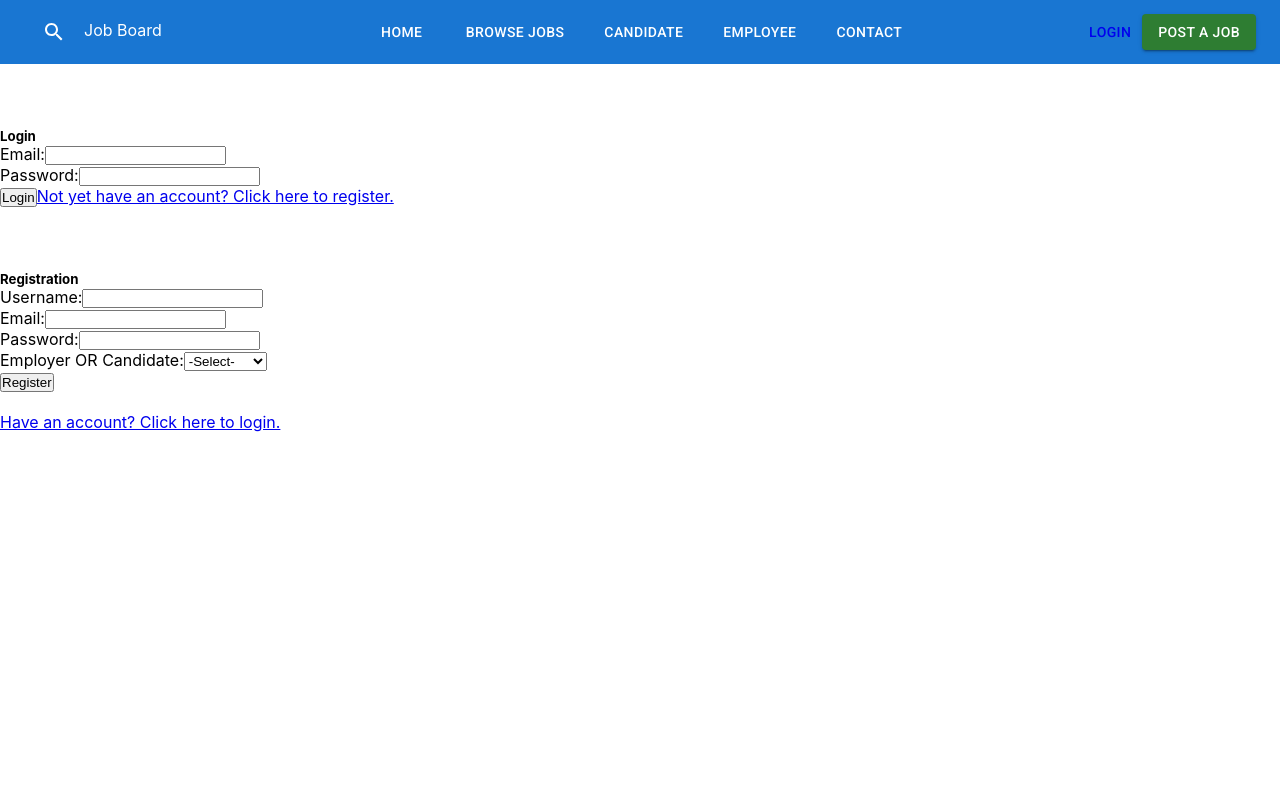
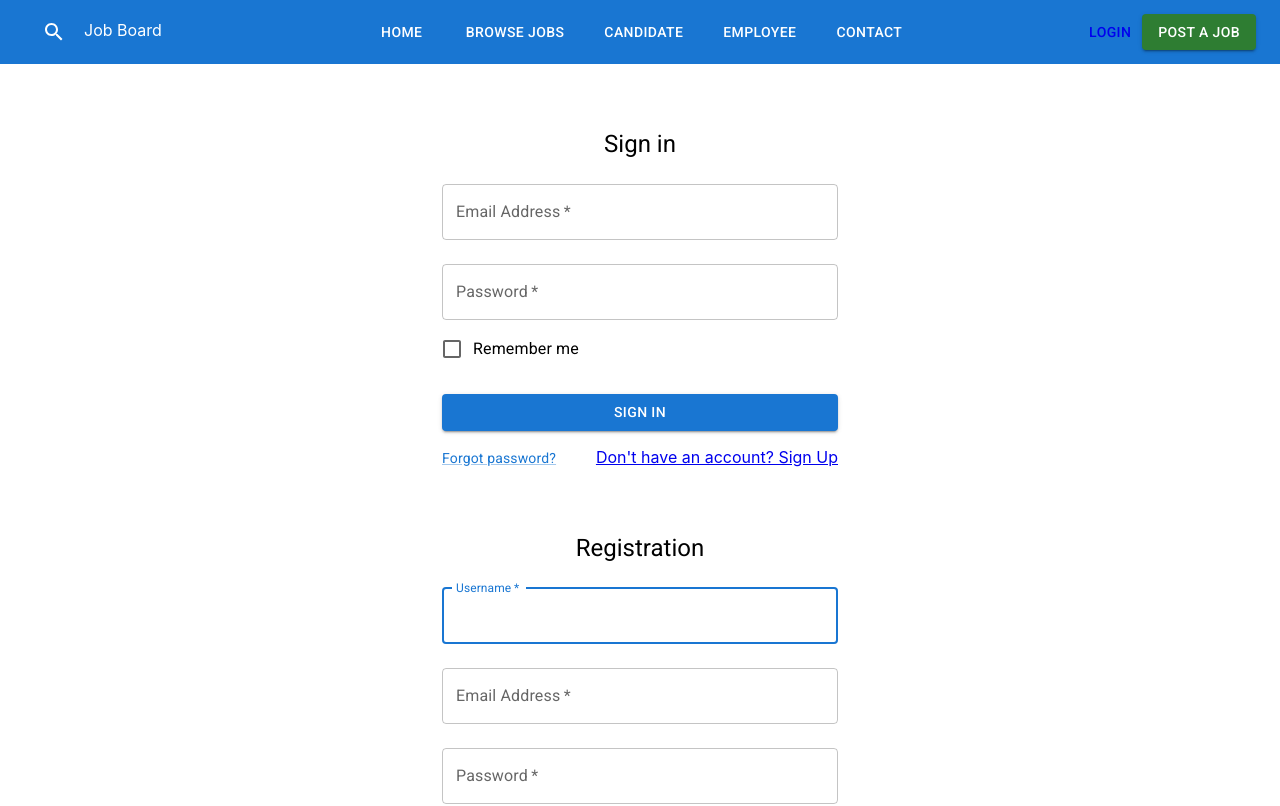
Before and after one commit to Viateur-akimana/Job-portal-app, a React (Create React App) app: page /login-register in a window 1280 px wide. Shown: the top 806 px of the page. Built offline with nearby package versions, Linux system fonts and the light colour scheme.

Commit message:
making user friendly ui

```diff
--- a/src/components/auth/Login.jsx
+++ b/src/components/auth/Login.jsx
@@ -1,15 +1,16 @@
 import React, { useState } from "react";
-import "../../assets/css/styles.css";
+import { Container, Box, Typography, TextField, FormControlLabel, Checkbox, Button, Grid, Link } from "@mui/material"; // Import Material-UI components
 import axios from "axios";
-import { useNavigate, Link } from "react-router-dom";
+import { useNavigate, Link as RouterLink } from "react-router-dom";
 
 const Login = ({ onLogin }) => {
   const [email, setEmail] = useState("");
   const [password, setPassword] = useState("");
-  const [error, setError] = useState("");
   const navigate = useNavigate();
 
-  const handleLogin = async () => {
+  const handleSubmit = async (e) => {
+    e.preventDefault(); // Prevent default form submission
+
     try {
       const response = await axios.post('http://localhost:3000/api/auth/login', {
         email: email,
@@ -26,49 +27,79 @@ const Login = ({ onLogin }) => {
         alert('Login Successful!');
         navigate('/');
       } else {
-        setError('Invalid credentials');
+        // Handle error if needed
       }
     } catch (error) {
       console.error('Error during login:', error);
-      setError('Error during login. Please try again later.');
+      // Handle error if needed
     }
   };
 
   return (
-    <div className="container mt-5">
-      <div className="card border-primary margin-top">
-        <div className="card-header bg-primary text-white">
-          <h5 className="card-title">Login</h5>
-        </div>
-        <div className="card-body">
-          <div className="mb-3">
-            <label className="form-label">Email:</label>
-            <input
-              type="email"
-              className="form-control"
+    <Container component="main" maxWidth="xs">
+      <Box
+        sx={{
+          marginTop: 8,
+          display: "flex",
+          flexDirection: "column",
+          alignItems: "center",
+        }}
+      >
+        <Typography component="h1" variant="h5">
+          Sign in
+        </Typography>
+        <Box component="form" onSubmit={handleSubmit} noValidate sx={{ mt: 1 }}>
+          <TextField
+            margin="normal"
+            required
+            fullWidth
+            id="email"
+            label="Email Address"
+            name="email"
+            autoComplete="email"
+            autoFocus
             value={email}
             onChange={(e) => setEmail(e.target.value)}
           />
-          </div>
-          <div className="mb-3">
-            <label className="form-label">Password:</label>
-            <input
+          <TextField
+            margin="normal"
+            required
+            fullWidth
+            name="password"
+            label="Password"
             type="password"
-              className="form-control"
+            id="password"
+            autoComplete="current-password"
             value={password}
             onChange={(e) => setPassword(e.target.value)}
           />
-          </div>
-          <button className="btn btn-primary" onClick={handleLogin}>
-            Login
-          </button>
-          <Link to="/register" className="mt-3">
-            Not yet have an account? Click here to register.
+          <FormControlLabel
+            control={<Checkbox value="remember" color="primary" />}
+            label="Remember me"
+          />
+          <Button
+            type="submit"
+            fullWidth
+            variant="contained"
+            sx={{ mt: 3, mb: 2 }}
+          >
+            Sign In
+          </Button>
+          <Grid container>
+            <Grid item xs>
+              <Link href="#" variant="body2">
+                Forgot password?
               </Link>
-          {error && <h3 className="text-danger text-size">{error}</h3>}
-        </div>
-      </div>
-    </div>
+            </Grid>
+            <Grid item>
+              <RouterLink to="/register" variant="body2">
+                {"Don't have an account? Sign Up"}
+              </RouterLink>
+            </Grid>
+          </Grid>
+        </Box>
+      </Box>
+    </Container>
   );
 };
 
--- a/src/components/auth/Register.jsx
+++ b/src/components/auth/Register.jsx
@@ -1,139 +1,114 @@
 import React, { useState } from "react";
-import "../../assets/css/styles.css";
+import { Container, Box, Typography, TextField, FormControlLabel, Checkbox, Button, Grid, Link } from "@mui/material"; // Import Material-UI components
 import axios from "axios";
-import { Link, useNavigate} from "react-router-dom";
+import { useNavigate, Link as RouterLink } from "react-router-dom";
 
 const Register = () => {
-  const navigate= useNavigate()
-
-  const [data, setData] = useState({
-    username: "",
-    email: "", // Added email field
-    password: "",
-    role: "",
-  });
+  const [username, setUsername] = useState("");
+  const [email, setEmail] = useState("");
+  const [password, setPassword] = useState("");
   const [successMessage, setSuccessMessage] = useState(null);
-  const [errors,setErrors] = useState({})
-
-  const handleChange = (e) => {
-    setData({ ...data, [e.target.name]: e.target.value });
-  };
+  const [errorMessage, setErrorMessage] = useState(null);
+  const navigate = useNavigate();
 
   const handleSubmit = async (e) => {
     e.preventDefault();
 
     try {
-      const response = await axios.post(
-        "http://localhost:3000/api/auth/register",
-        data
-      );
+      const response = await axios.post("http://localhost:3000/api/auth/register", {
+        username,
+        email,
+        password
+      });
 
       if (response.data.success) {
         setSuccessMessage("Registration successful! You can now log in.");
-        setErrors(null);
-        navigate('/login');
+        setErrorMessage(null);
+        navigate("/login");
       } else {
         setSuccessMessage(null);
-        if (response.data.errors && response.data.errors.role) {
-          setErrors({ role: response.data.errors.role.message });
-        } else {
-          setErrors(
-            response.data.message ||
-              "Registration failed. Please check your information."
-          );
-        }
+        setErrorMessage(response.data.message || "Registration failed. Please check your information.");
       }
     } catch (error) {
-      console.log(error);
+      console.error('Error during registration:', error);
       setSuccessMessage(null);
-      setErrors("Error during registration. Please try again.");
-
-
+      setErrorMessage("Error during registration. Please try again.");
     }
   };
 
   return (
-    <div className="container mt-5">
-      <div className="card border-primary margin-top">
-        <div className="card-header bg-primary text-white">
-          <h5 className="card-title">Registration</h5>
-        </div>
-        <div className="card-body">
-        {errors.general && <h3 className="text-danger text-size">{errors.general}</h3>}
-          {successMessage && <p className="text-success">{successMessage}</p>}
-          <form onSubmit={handleSubmit}>
-            <div className="mb-3">
-              <label className="form-label" htmlFor="username">
-                Username:
-              </label>
-              <input
-                type="text"
-                className="form-control"
+    <Container component="main" maxWidth="xs">
+      <Box
+        sx={{
+          marginTop: 8,
+          display: "flex",
+          flexDirection: "column",
+          alignItems: "center",
+        }}
+      >
+        <Typography component="h1" variant="h5">
+          Registration
+        </Typography>
+        <Box component="form" onSubmit={handleSubmit} noValidate sx={{ mt: 1 }}>
+          {errorMessage && <Typography color="error">{errorMessage}</Typography>}
+          {successMessage && <Typography color="success">{successMessage}</Typography>}
+          <TextField
+            margin="normal"
+            required
+            fullWidth
             id="username"
+            label="Username"
             name="username"
-                value={data.username}
-                onChange={handleChange}
+            autoComplete="username"
+            autoFocus
+            value={username}
+            onChange={(e) => setUsername(e.target.value)}
           />
-              {errors.username && <p className="text-danger">{errors.username}</p>}
-            </div>
-            <div className="mb-3">
-              <label className="form-label" htmlFor="email">
-                Email:
-              </label>
-              <input
-                type="email"
-                className="form-control"
+          <TextField
+            margin="normal"
+            required
+            fullWidth
             id="email"
+            label="Email Address"
             name="email"
-                value={data.email}
-                onChange={handleChange}
+            autoComplete="email"
+            value={email}
+            onChange={(e) => setEmail(e.target.value)}
           />
-               {errors.email && <p className="text-danger">{errors.email}</p>}
-            </div>
-            <div className="mb-3">
-              <label className="form-label" htmlFor="password">
-                Password:
-              </label>
-              <input
+          <TextField
+            margin="normal"
+            required
+            fullWidth
+            name="password"
+            label="Password"
             type="password"
-                className="form-control"
             id="password"
-                name="password"
-                value={data.password}
-                onChange={handleChange}
+            autoComplete="new-password"
+            value={password}
+            onChange={(e) => setPassword(e.target.value)}
           />
-               {errors.password && <p className="text-danger">{errors.password}</p>}
-            </div>
-
-            <div className="mb-3">
-              <label className="form-label">Employer OR Candidate:</label>
-              <select
-                className="form-control"
-                name="role"
-                id="role"
-                value={data.role}
-                onChange={handleChange}
+          <FormControlLabel
+            control={<Checkbox value="remember" color="primary" />}
+            label="Remember me"
+          />
+          <Button
+            type="submit"
+            fullWidth
+            variant="contained"
+            sx={{ mt: 3, mb: 2 }}
           >
-                <option value="" disabled>
-                  -Select-
-                </option>
-                <option value="candidate">Candidate</option>
-                <option value="employer">Employer</option>
-              </select>
-              {errors.role && <p className="text-danger">{errors.role}</p>}
-            </div>
-            <button type="submit" className="btn btn-primary" onSubmit={()=>handleSubmit()}>
             Register
-            </button>
-            <br />
-            <br />
-            <Link to="/login" className="mt-3">
-              Have an account? Click here to login.
+          </Button>
+          <Grid container justifyContent="flex-end">
+            <Grid item>
+              <Link component={RouterLink} to="/login" variant="body2">
+                Already have an account? Sign in
               </Link>
-          </form>
-        </div>
-      </div>
-    </div>
+            </Grid>
+          </Grid>
+        </Box>
+      </Box>
+    </Container>
   );
 };
 
--- a/src/components/job/JobList.jsx
+++ b/src/components/job/JobList.jsx
@@ -3,6 +3,7 @@ import { Link, useLocation } from "react-router-dom";
 import { LocationOn, Business, ChevronRight } from "@mui/icons-material";
 import Pagination from "../pagination/Pagination";
 import axios from "axios";
+import { Container, Typography, TextField, CircularProgress, Grid, Card, CardContent, Button } from "@mui/material";
 import "../../assets/css/styles.css";
 
 const JobListingsPage = () => {
@@ -16,9 +17,7 @@ const JobListingsPage = () => {
   useEffect(() => {
     const fetchData = async () => {
       try {
-        const response = await axios.get(
-          "https://jobboard-0da3.onrender.com/api/jobs_finds"
-        );
+        const response = await axios.get("http://localhost:3000/api/jobs");
         const data = response.data;
 
         const filteredJobs = data.filter(
@@ -78,64 +77,52 @@ const JobListingsPage = () => {
   };
 
   return (
-    <div className="container mt-5">
-      <h2 className="mb-4 margin-top">Explore Job Opportunities</h2>
+    <Container sx={{ mt: 5 }}>
+      <Typography variant="h4" mb={4}>Explore Job Opportunities</Typography>
 
-      <div className="mb-4">
-        <input
-          type="text"
-          placeholder="Search by title, company, or location"
-          value={searchQuery}
-          onChange={handleSearch}
-          className="form-control"
-        />
-      </div>
+      <TextField
+        type="text"
+        placeholder="Search by title, company, or location"
+        value={searchQuery}
+        onChange={handleSearch}
+        fullWidth
+        mb={4}
+      />
 
       {loading ? (
-        <div className="text-center">
-          <div className="spinner-border" role="status">
-            <span className="visually-hidden">Loading...</span>
-          </div>
-        </div>
+        <Grid container justifyContent="center">
+          <CircularProgress />
+        </Grid>
       ) : (
         <div>
-          <div className="row">
+          <Grid container spacing={4}>
             {currentJobs.map((job) => (
-              <div key={job._id} className="col-md-6 mb-4">
-                <div className="card h-100 shadow">
-                  <div className="card-body">
-                    <h3 className="card-title">{job.title}</h3>
-                    <p className="card-subtitle mb-2 text-muted">
-                      {job.company}
-                    </p>
-                    <p className="card-text">
-                      <LocationOn /> Location: {job.location}
-                    </p>
-                    <p className="card-text">
-                      <Business /> Type: {job.jobType}
-                    </p>
-                    <p className="card-text">
-                      <ChevronRight /> Salary: $ {job.salary}
-                    </p>
-                    <p className="card-text">
-                      <strong>Date Posted:</strong>{" "}
-                      {calculateTimeDifference(job.createdAt)}
-                    </p>
-
-                    <Link
+              <Grid key={job._id} item xs={12} sm={6}>
+                <Card elevation={3}>
+                  <CardContent>
+                    <Typography variant="h5" mb={1}>{job.title}</Typography>
+                    <Typography variant="subtitle1" mb={1}>{job.company}</Typography>
+                    <Typography variant="body1" mb={1}><LocationOn /> Location: {job.location}</Typography>
+                    <Typography variant="body1" mb={1}><Business /> Type: {job.jobType}</Typography>
+                    <Typography variant="body1" mb={1}><ChevronRight /> Salary: $ {job.salary}</Typography>
+                    <Typography variant="body1"><strong>Date Posted:</strong> {calculateTimeDifference(job.createdAt)}</Typography>
+                    <Button
+                      component={Link}
                       to={{
                         pathname: `/jobs/${job._id}`,
                         state: { currentPage },
                       }}
-                      className="btn btn-primary"
+                      variant="contained"
+                      color="primary"
+                      mt={2}
                     >
-                      View Details <ChevronRight />
-                    </Link>
-                  </div>
-                </div>
-              </div>
+                      View Details
+                    </Button>
+                  </CardContent>
+                </Card>
+              </Grid>
             ))}
-          </div>
+          </Grid>
 
           <Pagination
             jobsPerPage={jobsPerPage}
@@ -145,8 +132,8 @@ const JobListingsPage = () => {
           />
         </div>
       )}
-    </div>
+    </Container>
   );
 };
 
-export default JobListingsPage;
+export default JobListingsPage
```
Also changed, not shown: src/components/pagination/Pagination.jsx (+18 -35 lines). Lines whose indentation alone changed are shown as unchanged.
